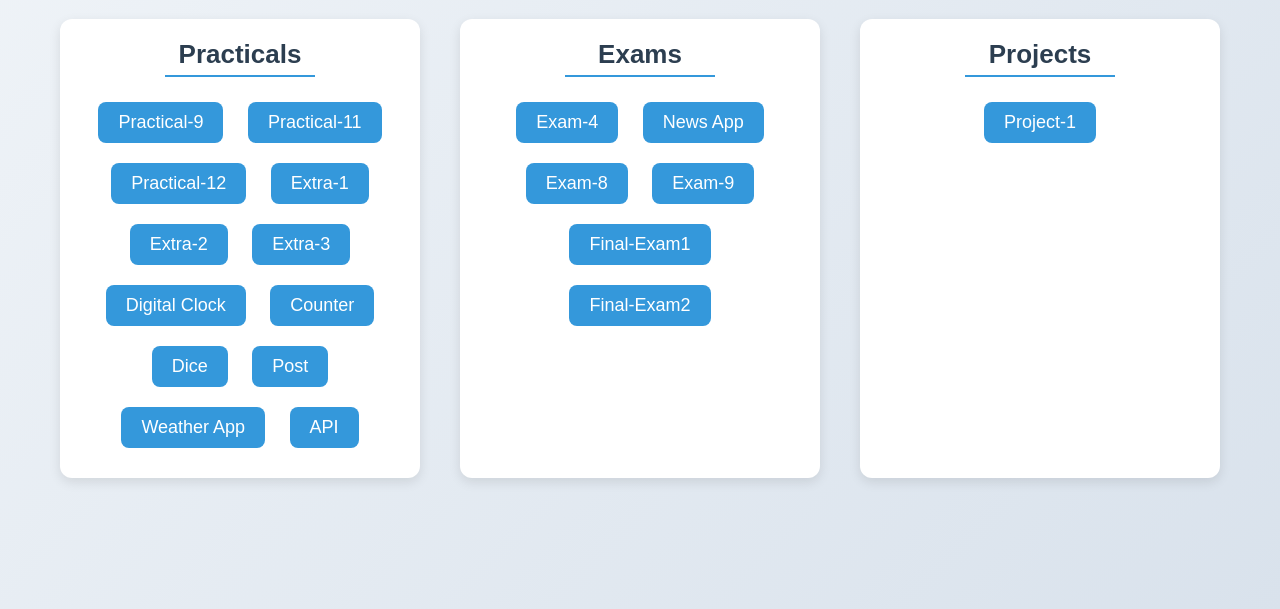
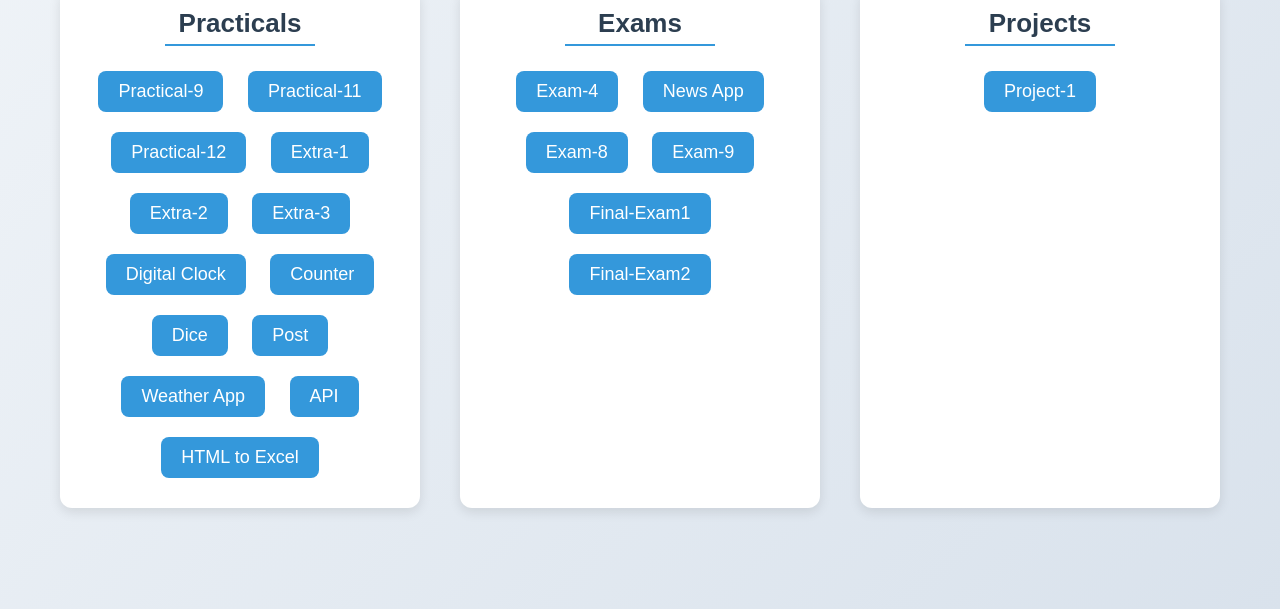
Before and after one commit to dhruvghinaiya12/javascript, a plain HTML site: page index.html in a window 1280 px wide. Shown: the part 191-800 px from the top of the page. Drawn offline with Linux system fonts and the light colour scheme.

Commit message:
04-10-24

```diff
--- a/index.html
+++ b/index.html
@@ -97,6 +97,7 @@
         <a href="./pr-17/index.html" target="_blank">Post</a>
         <a href="./pr-18/index.html" target="_blank">Weather App</a>
         <a href="./pr-19/index.html" target="_blank">API</a>
+        <a href="./Extra-4/index.html" target="_blank">HTML to Excel</a>
       </div>
 
       <!-- Exam Section -->
```
